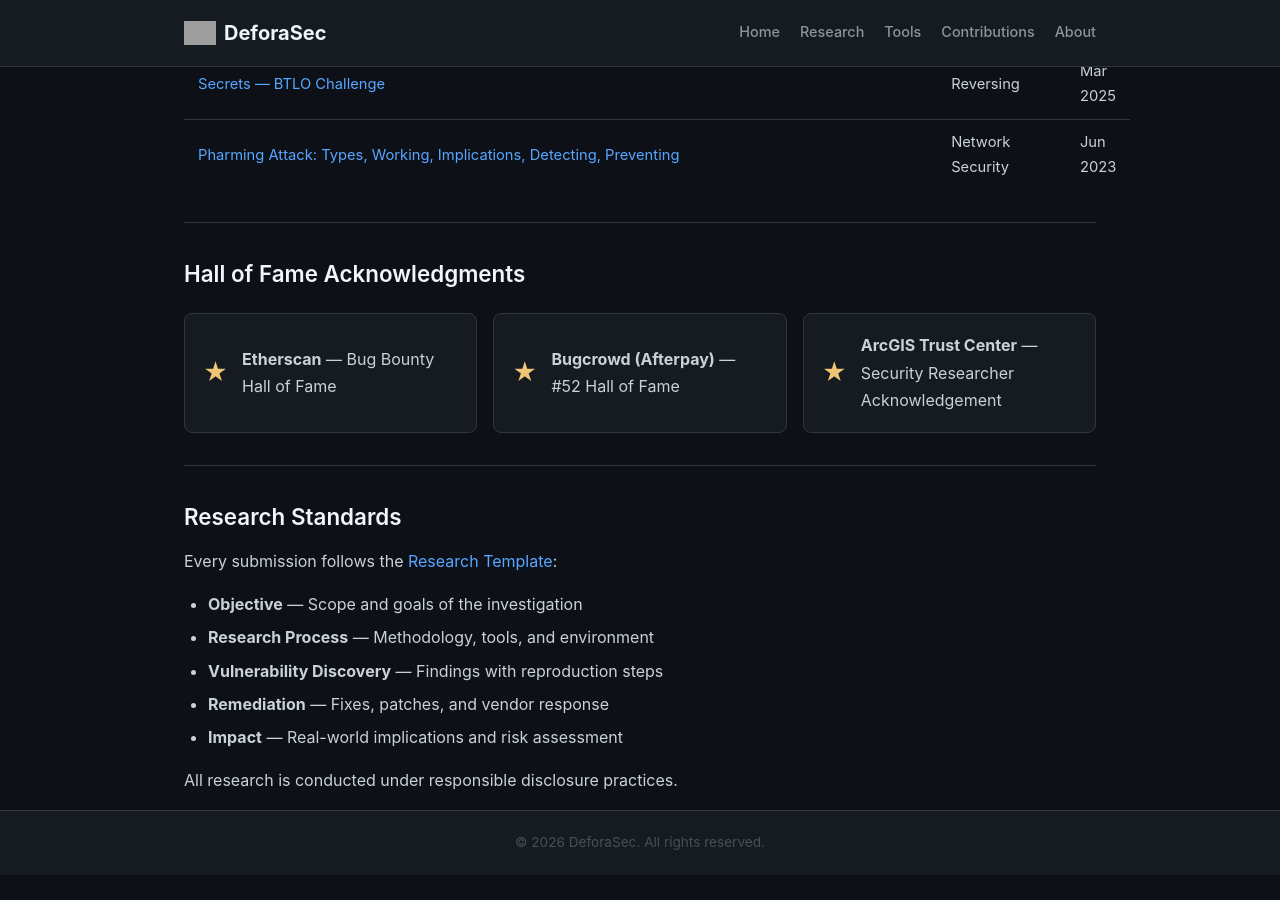
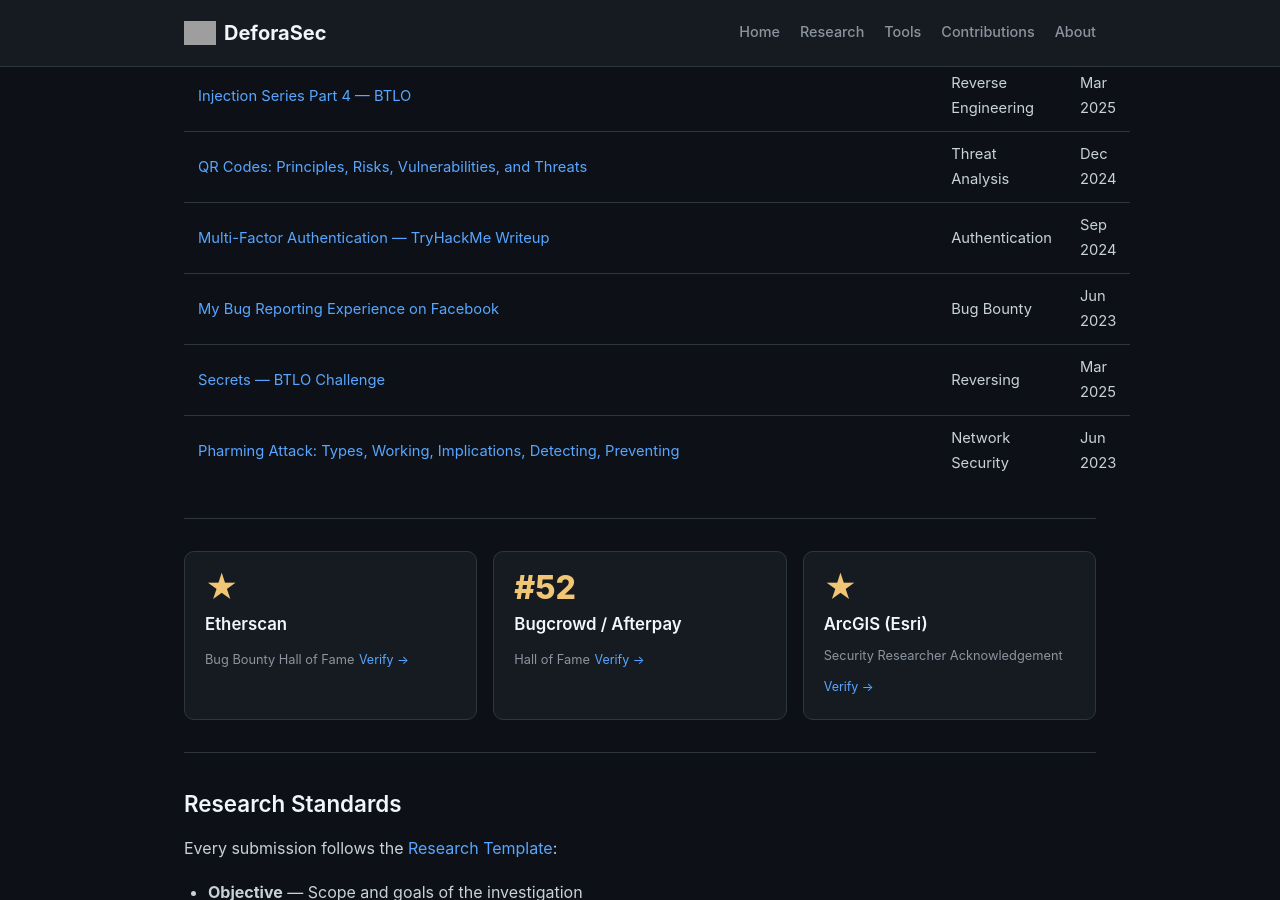
Before and after one commit to DeforaSec/showcase, a Jekyll site: the page built from research.md, in a window 1280 px wide and 900 px high, scrolled down 1276 px. Built offline with Jekyll 4.4.1, drawn with Linux system fonts in a browser that asks for light colours; before the commit the page ends 2151 px from its top, so only the background shows below that; some of the changed text lies outside the part shown; grey boxes are pictures that could not be loaded.

Commit message:
Upgrade HoF to trophy wall cards, move above articles

```diff
--- a/research.md
+++ b/research.md
@@ -6,6 +6,31 @@ title: Research
 # Security Research
 
 In-depth vulnerability analysis, penetration testing write-ups, and technical security research published on [Medium](https://medium.com/@inksecghiwir3).
+
+---
+
+## Trophy Wall
+
+<div class="trophy-wall">
+  <div class="trophy-card">
+    <span class="trophy-rank">&#9733;</span>
+    <span class="trophy-platform">Etherscan</span>
+    <span class="trophy-desc">Bug Bounty Hall of Fame</span>
+    <a class="trophy-link" href="https://etherscan.io/bugbounty" target="_blank">Verify &rarr;</a>
+  </div>
+  <div class="trophy-card">
+    <span class="trophy-rank">#52</span>
+    <span class="trophy-platform">Bugcrowd / Afterpay</span>
+    <span class="trophy-desc">Hall of Fame</span>
+    <a class="trophy-link" href="https://bugcrowd.com/engagements/afterpay/hall_of_fames" target="_blank">Verify &rarr;</a>
+  </div>
+  <div class="trophy-card">
+    <span class="trophy-rank">&#9733;</span>
+    <span class="trophy-platform">ArcGIS (Esri)</span>
+    <span class="trophy-desc">Security Researcher Acknowledgement</span>
+    <a class="trophy-link" href="https://trust.arcgis.com/en/security-concern/" target="_blank">Verify &rarr;</a>
+  </div>
+</div>
 
 ---
 
@@ -32,20 +57,24 @@ In-depth vulnerability analysis, penetration testing write-ups, and technical se
 
 ---
 
-## Hall of Fame Acknowledgments
-
-<div class="hof-grid">
-  <div class="hof-card">
-    <div class="hof-icon">&#9733;</div>
-    <div><strong>Etherscan</strong> — Bug Bounty Hall of Fame</div>
+<div class="trophy-wall">
+  <div class="trophy-card">
+    <span class="trophy-rank">&#9733;</span>
+    <span class="trophy-platform">Etherscan</span>
+    <span class="trophy-desc">Bug Bounty Hall of Fame</span>
+    <a class="trophy-link" href="https://etherscan.io/bugbounty" target="_blank">Verify &rarr;</a>
   </div>
-  <div class="hof-card">
-    <div class="hof-icon">&#9733;</div>
-    <div><strong>Bugcrowd (Afterpay)</strong> — #52 Hall of Fame</div>
+  <div class="trophy-card">
+    <span class="trophy-rank">#52</span>
+    <span class="trophy-platform">Bugcrowd / Afterpay</span>
+    <span class="trophy-desc">Hall of Fame</span>
+    <a class="trophy-link" href="https://bugcrowd.com/engagements/afterpay/hall_of_fames" target="_blank">Verify &rarr;</a>
   </div>
-  <div class="hof-card">
-    <div class="hof-icon">&#9733;</div>
-    <div><strong>ArcGIS Trust Center</strong> — Security Researcher Acknowledgement</div>
+  <div class="trophy-card">
+    <span class="trophy-rank">&#9733;</span>
+    <span class="trophy-platform">ArcGIS (Esri)</span>
+    <span class="trophy-desc">Security Researcher Acknowledgement</span>
+    <a class="trophy-link" href="https://trust.arcgis.com/en/security-concern/" target="_blank">Verify &rarr;</a>
   </div>
 </div>
 
```
